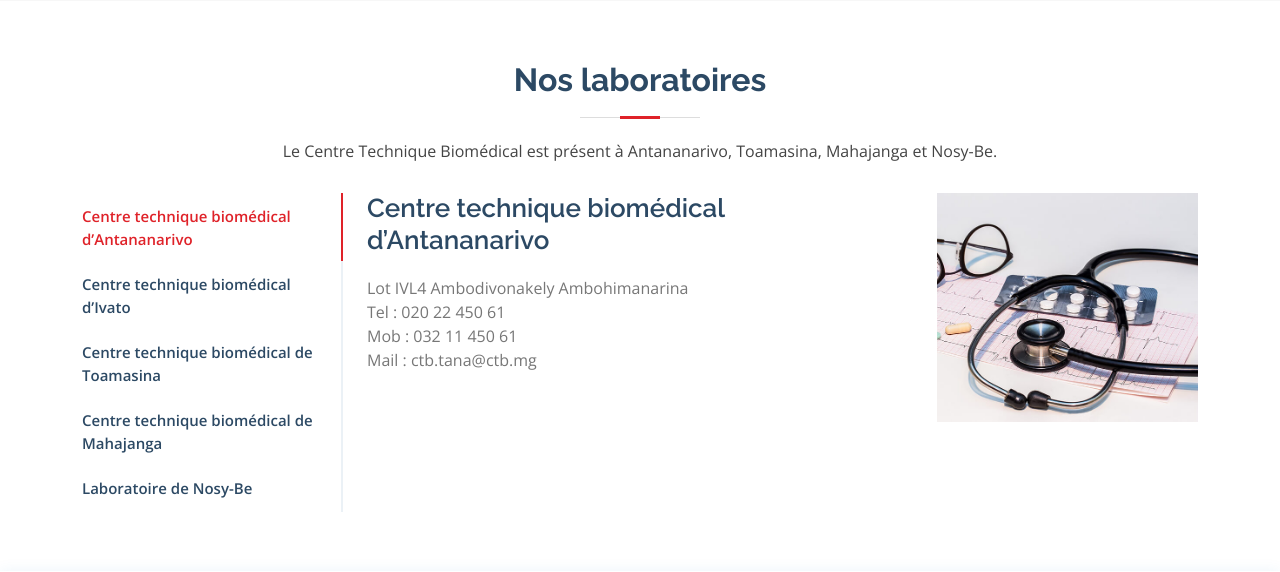
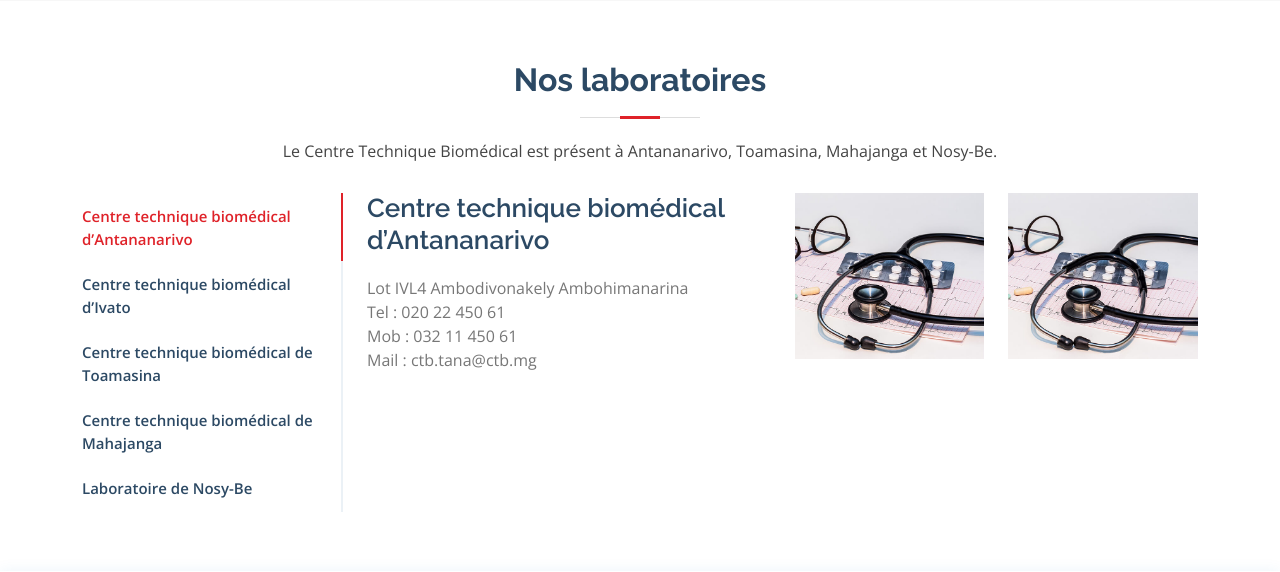
Before and after one commit to Fenitra07/ctb-labo, a PHP site: page /noslaboratoires.php in a window 1280 px wide. Shown: the part 180-752 px from the top of the page. Run offline with PHP 8.4, Linux system fonts and the light colour scheme.

Commit message:
version du 31012022 à 09:02

```diff
--- a/espacepro.php
+++ b/espacepro.php
@@ -123,9 +123,10 @@
               <select name="objet_demande" id="objet_demande" class="form-select">
                 <option value="objet">- Objet de votre demande -</option>
                 <option value="collaboration">Demande de collaboration </option>
-                <option value="stage">Demande de stage</option>
+                <option value="fournisseur">Fournisseurs</option>
+                <option value="stage">Demande de stage Technique</option>
+                <option value="stage">Demande de stage administrative</option>
                 <option value="emploi">Demande d'emploi</option>
-                <option value="fournisseur">Fournisseurs</option>
               </select>
               <div class="validate"></div>
             </div>
--- a/noslaboratoires.php
+++ b/noslaboratoires.php
@@ -141,7 +141,7 @@
             <div class="tab-content">
               <div class="tab-pane active show" id="tab-1">
                 <div class="row">
-                  <div class="col-lg-8 details order-2 order-lg-1">
+                  <div class="col-lg-6 details order-2 order-lg-1">
                     <h3>Centre technique biomédical d’Antananarivo</h3>
                     <!-- <p class="fst-italic">Qui laudantium consequatur laborum sit qui ad sapiente dila parde sonata raqer a videna mareta paulona marka</p> -->
                     <p>Lot IVL4 Ambodivonakely Ambohimanarina <br>
@@ -150,14 +150,17 @@
                         Mail : ctb.tana@ctb.mg
                     </p>
                   </div>
-                  <div class="col-lg-4 text-center order-1 order-lg-2">
+                  <div class="col-lg-3 text-center order-1 order-lg-2">
+                    <img src="assets/img/departments-1.jpg" alt="" class="img-fluid">
+                  </div>
+                  <div class="col-lg-3 text-center order-1 order-lg-2">
                     <img src="assets/img/departments-1.jpg" alt="" class="img-fluid">
                   </div>
                 </div>
               </div>
               <div class="tab-pane" id="tab-2">
                 <div class="row">
-                  <div class="col-lg-8 details order-2 order-lg-1">
+                  <div class="col-lg-6 details order-2 order-lg-1">
                     <h3>Centre technique biomédical d’Ivato</h3>
                     <!-- <p class="fst-italic">Qui laudantium consequatur laborum sit qui ad sapiente dila parde sonata raqer a videna mareta paulona marka</p> -->
                     <p>Lot 25 A Antanetibe Antehiroka <br>
@@ -165,14 +168,17 @@
                       Mail : ctb.ivato@ctb.mg
                     </p>
                   </div>
-                  <div class="col-lg-4 text-center order-1 order-lg-2">
+                  <div class="col-lg-3 text-center order-1 order-lg-2">
+                    <img src="assets/img/departments-2.jpg" alt="" class="img-fluid">
+                  </div>
+                  <div class="col-lg-3 text-center order-1 order-lg-2">
                     <img src="assets/img/departments-2.jpg" alt="" class="img-fluid">
                   </div>
                 </div>
               </div>
               <div class="tab-pane" id="tab-3">
                 <div class="row">
-                  <div class="col-lg-8 details order-2 order-lg-1">
+                  <div class="col-lg-6 details order-2 order-lg-1">
                     <h3>Centre technique biomédical de Toamasina</h3>
                     <!-- <p class="fst-italic">Eos voluptatibus quo. Odio similique illum id quidem non enim fuga. Qui natus non sunt dicta dolor et. In asperiores velit quaerat perferendis aut</p> -->
                     <p>27 bis Rue Lattre de Tassigny ANJOMA <br>
@@ -180,14 +186,17 @@
                       Mail : ctb.toamaisina@ctb.mg
                     </p>
                   </div>
-                  <div class="col-lg-4 text-center order-1 order-lg-2">
+                  <div class="col-lg-3 text-center order-1 order-lg-2">
+                    <img src="assets/img/departments-3.jpg" alt="" class="img-fluid">
+                  </div>
+                  <div class="col-lg-3 text-center order-1 order-lg-2">
                     <img src="assets/img/departments-3.jpg" alt="" class="img-fluid">
                   </div>
                 </div>
               </div>
               <div class="tab-pane" id="tab-4">
                 <div class="row">
-                  <div class="col-lg-8 details order-2 order-lg-1">
+                  <div class="col-lg-6 details order-2 order-lg-1">
                     <h3>Centre technique biomédical de Mahajanga</h3>
                     <!-- <p class="fst-italic">Totam aperiam accusamus. Repellat consequuntur iure voluptas iure porro quis delectus</p> -->
                     <p>Lot 01 05 FO 110 MANGARIVOTRA <br>
@@ -195,14 +204,17 @@
                       Mail : ctb.mahajanga@gmail.com
                     </p>
                   </div>
-                  <div class="col-lg-4 text-center order-1 order-lg-2">
+                  <div class="col-lg-3 text-center order-1 order-lg-2">
+                    <img src="assets/img/departments-4.jpg" alt="" class="img-fluid">
+                  </div>
+                  <div class="col-lg-3 text-center order-1 order-lg-2">
                     <img src="assets/img/departments-4.jpg" alt="" class="img-fluid">
                   </div>
                 </div>
               </div>
               <div class="tab-pane" id="tab-5">
                 <div class="row">
-                  <div class="col-lg-8 details order-2 order-lg-1">
+                  <div class="col-lg-6 details order-2 order-lg-1">
                     <h3>Laboratoire de Nosy-Be</h3>
                     <p class="fst-italic">Pour les habitants et les personnes de passage à Nosy-Be, sachez que nous travaillons également en collaboration avec LNB ou Laboratoire de Nosy-Be</p>
                     <p>Immeuble Aro Nosy-Be Hell-Ville <br>
@@ -210,7 +222,10 @@
                       Mail : laboratoirenosybe@gmail.com
                     </p>
                   </div>
-                  <div class="col-lg-4 text-center order-1 order-lg-2">
+                  <div class="col-lg-3 text-center order-1 order-lg-2">
+                    <img src="assets/img/departments-5.jpg" alt="" class="img-fluid">
+                  </div>
+                  <div class="col-lg-3 text-center order-1 order-lg-2">
                     <img src="assets/img/departments-5.jpg" alt="" class="img-fluid">
                   </div>
                 </div>
--- a/pecassurance.php
+++ b/pecassurance.php
@@ -118,7 +118,7 @@
         </div>
 
         <div class="faq-list">
-          <p style="text-align: justify;">Le laboratoire CTB fait partie du réseau de plusieurs assurances : <a href="" class="partenaires_link" target="_blank">BSA GRAS SAVOYE</a>, <a href="" class="partenaires_link" target="_blank">SANLAM</a>, <a href="" class="partenaires_link" target="_blank">ASCOMA</a>, <a href="" class="partenaires_link" target="_blank">Ny Havana</a> et <a href="" class="partenaires_link" target="_blank">Allianz</a>. Si vous faites partie des assurés, nous vous invitons à connaître les documents requis pour bénéficier d’une prise en charge lors de votre passage dans notre laboratoire d’analyses.</p>
+          <p style="text-align: justify;">Le laboratoire CTB fait partie du réseau de plusieurs assurances : <a href="" class="partenaires_link" target="_blank">BSA GRAS SAVOYE</a>, <a href="https://www.mci-care.mg" class="partenaires_link" target="_blank">SANLAM</a>, <a href="" class="partenaires_link" target="_blank">ASCOMA</a>, <a href="https://www.nyhavana.mg" class="partenaires_link" target="_blank">Ny Havana</a> et <a href="https://www.allianz.mg" class="partenaires_link" target="_blank">Allianz</a>. Si vous faites partie des assurés, nous vous invitons à connaître les documents requis pour bénéficier d’une prise en charge lors de votre passage dans notre laboratoire d’analyses.</p>
           <ul>
             <li data-aos="fade-up">
               <i class="bx bx-plus-circle icon-help"></i> <a data-bs-toggle="collapse" class="collapse" data-bs-target="#faq-list-1">ASCOMA<i class="bx bx-chevron-down icon-show"></i><i class="bx bx-chevron-up icon-close"></i></a>
```
Also changed, not shown: index.php (+4 -7 lines), assets/img/logo_allianz.png (added), assets/img/logo_ascoma.jpg (added), assets/img/logo_mci.png (added), assets/img/logo_savoye.png (added).
